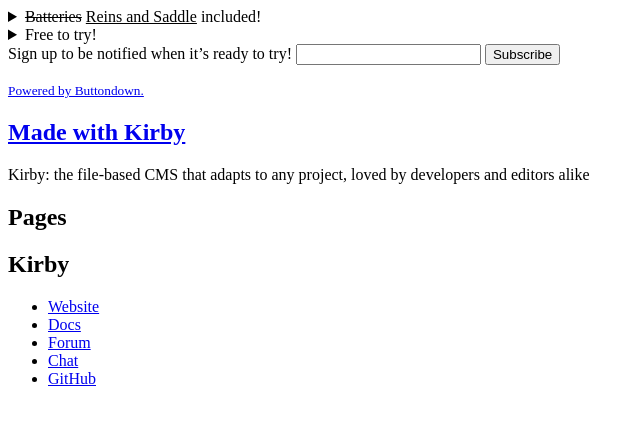
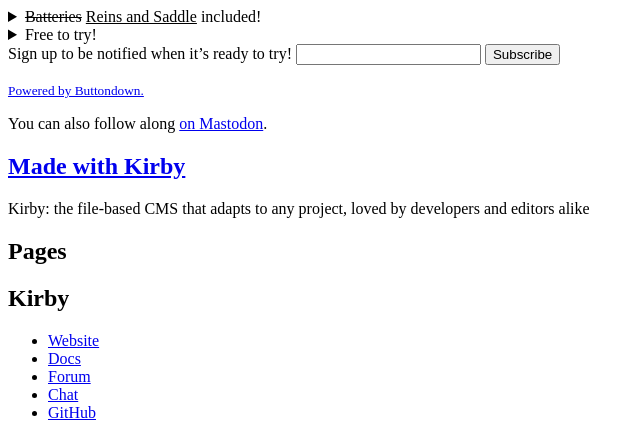
Before and after one commit to piepworks/bh-marketing, a PHP site: the page made by site/templates/home.php in a window 1280 px wide. Shown: the top 428 px of the page, without its empty margins (0-644 px from the left). Run offline with PHP 8.4, Linux system fonts and the light colour scheme; the template is opened without the code that fills it, so the values that code supplies are empty.

Commit message:
Add Mastodon link.

```diff
--- a/site/templates/home.php
+++ b/site/templates/home.php
@@ -54,3 +54,5 @@
   <input type="submit" value="Subscribe" />
   <p><small><a href="https://buttondown.email/refer/blaze.horse" target="_blank">Powered by Buttondown.</a></small></p>
 </form>
+
+<p>You can also follow along <a rel="me" href="https://mastodon.social/@blazehorse">on Mastodon</a>.</p>
```
